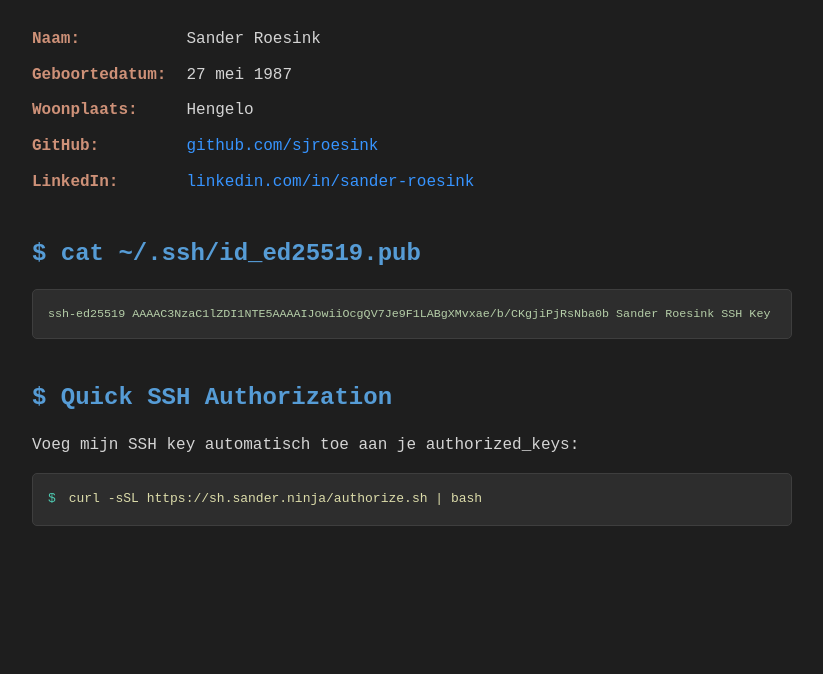
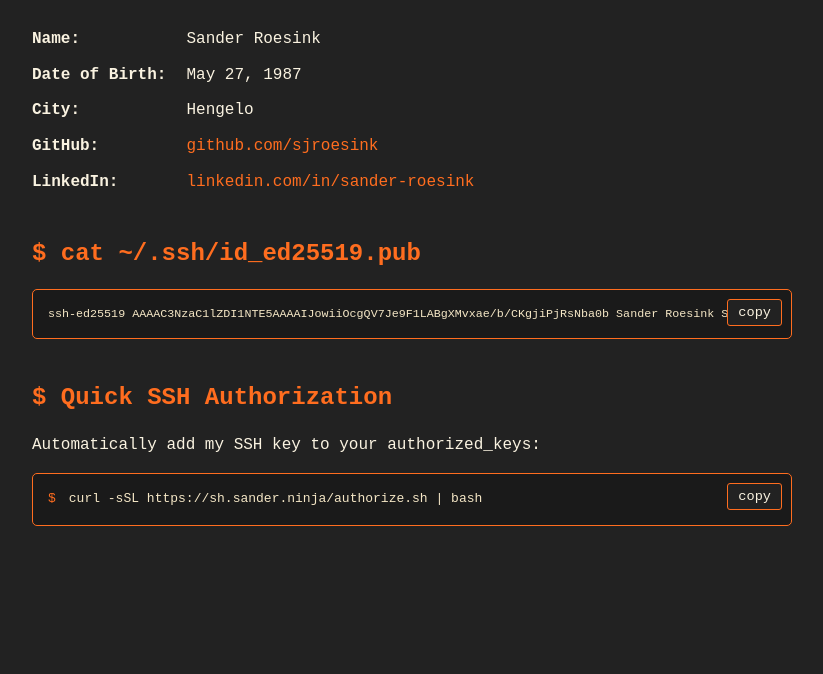
Before and after one commit to sjroesink/sjroesink.github.io, a plain HTML site: page index.html in a window 1280 px wide. Shown: the part 126-800 px from the top of the page, without its empty margins (228-1051 px from the left). Drawn offline with Linux system fonts and the light colour scheme.

Commit message:
Some optimizations

```diff
--- a/index.html
+++ b/index.html
@@ -1,8 +1,8 @@
-<!DOCTYPE html>
-<html lang="nl">
+<!doctype html>
+<html lang="en">
     <head>
-    <meta charset="UTF-8">
-    <meta name="viewport" content="width=device-width, initial-scale=1.0">
+        <meta charset="UTF-8" />
+        <meta name="viewport" content="width=device-width, initial-scale=1.0" />
         <title>Sander Roesink - Shell Resources</title>
         <style>
             * {
@@ -12,9 +12,9 @@
             }
 
             body {
-            font-family: 'Courier New', monospace;
-            background-color: #1e1e1e;
-            color: #d4d4d4;
+                font-family: "Courier New", monospace;
+                background-color: #222222;
+                color: #FAF3E1;
                 line-height: 1.6;
                 padding: 20px;
             }
@@ -26,14 +26,14 @@
             }
 
             h1 {
-            color: #4ec9b0;
-            border-bottom: 2px solid #4ec9b0;
+                color: #FF6D1F;
+                border-bottom: 2px solid #FF6D1F;
                 padding-bottom: 10px;
                 margin-bottom: 30px;
             }
 
             h2 {
-            color: #569cd6;
+                color: #FF6D1F;
                 margin-top: 30px;
                 margin-bottom: 15px;
             }
@@ -46,22 +46,23 @@
             }
 
             .label {
-            color: #ce9178;
+                color: #FAF3E1;
                 font-weight: bold;
             }
 
             a {
-            color: #3794ff;
+                color: #FF6D1F;
                 text-decoration: none;
             }
 
             a:hover {
                 text-decoration: underline;
+                color: #F5E7C6;
             }
 
             .code-block {
-            background-color: #2d2d2d;
-            border: 1px solid #3e3e3e;
+                background-color: #1a1a1a;
+                border: 1px solid #FF6D1F;
                 border-radius: 5px;
                 padding: 15px;
                 margin: 15px 0;
@@ -75,11 +76,11 @@
             }
 
             .command {
-            color: #dcdcaa;
+                color: #F5E7C6;
             }
 
             .ssh-key {
-            color: #b5cea8;
+                color: #F5E7C6;
                 font-size: 0.9em;
             }
 
@@ -88,8 +89,46 @@
             }
 
             .prompt {
-            color: #4ec9b0;
-            margin-right: 5px;
+                color: #FF6D1F;
+                margin-right: 1em;
+                user-select: none;
+            }
+
+            .code-block-wrapper {
+                position: relative;
+            }
+
+            .copy-btn {
+                position: absolute;
+                top: 10px;
+                right: 10px;
+                background-color: #222222;
+                color: #FAF3E1;
+                border: 1px solid #FF6D1F;
+                border-radius: 3px;
+                padding: 5px 10px;
+                font-family: "Courier New", monospace;
+                font-size: 0.85em;
+                cursor: pointer;
+                transition: all 0.2s ease;
+            }
+
+            .copy-btn:hover {
+                background-color: #FF6D1F;
+                border-color: #FF6D1F;
+                color: #222222;
+            }
+
+            .copy-btn:active {
+                background-color: #F5E7C6;
+                border-color: #F5E7C6;
+                color: #222222;
+            }
+
+            .copy-btn.copied {
+                background-color: #FF6D1F;
+                border-color: #FF6D1F;
+                color: #222222;
             }
         </style>
     </head>
@@ -99,37 +138,97 @@
 
             <div class="section">
                 <div class="info-grid">
-                <span class="label">Naam:</span>
+                    <span class="label">Name:</span>
                     <span>Sander Roesink</span>
 
-                <span class="label">Geboortedatum:</span>
-                <span>27 mei 1987</span>
+                    <span class="label">Date of Birth:</span>
+                    <span>May 27, 1987</span>
 
-                <span class="label">Woonplaats:</span>
+                    <span class="label">City:</span>
                     <span>Hengelo</span>
 
                     <span class="label">GitHub:</span>
-                <a href="https://github.com/sjroesink" target="_blank">github.com/sjroesink</a>
+                    <a href="https://github.com/sjroesink" target="_blank"
+                        >github.com/sjroesink</a
+                    >
 
                     <span class="label">LinkedIn:</span>
-                <a href="https://www.linkedin.com/in/sander-roesink-63791210a/" target="_blank">linkedin.com/in/sander-roesink</a>
+                    <a
+                        href="https://www.linkedin.com/in/sander-roesink-63791210a/"
+                        target="_blank"
+                        >linkedin.com/in/sander-roesink</a
+                    >
                 </div>
             </div>
 
             <h2>$ cat ~/.ssh/id_ed25519.pub</h2>
             <div class="section">
+                <div class="code-block-wrapper">
                     <div class="code-block">
-                <pre class="ssh-key">ssh-ed25519 AAAAC3NzaC1lZDI1NTE5AAAAIJowiiOcgQV7Je9F1LABgXMvxae/b/CKgjiPjRsNba0b Sander Roesink SSH Key</pre>
+                        <pre class="ssh-key">
+ssh-ed25519 AAAAC3NzaC1lZDI1NTE5AAAAIJowiiOcgQV7Je9F1LABgXMvxae/b/CKgjiPjRsNba0b Sander Roesink SSH Key</pre
+                        >
+                    </div>
+                    <button
+                        class="copy-btn"
+                        onclick="
+                            copyToClipboard(
+                                this,
+                                'ssh-ed25519 AAAAC3NzaC1lZDI1NTE5AAAAIJowiiOcgQV7Je9F1LABgXMvxae/b/CKgjiPjRsNba0b Sander Roesink SSH Key',
+                            )
+                        "
+                    >
+                        copy
+                    </button>
                 </div>
             </div>
 
             <h2>$ Quick SSH Authorization</h2>
             <div class="section">
-            <p style="margin-bottom: 15px;">Voeg mijn SSH key automatisch toe aan je authorized_keys:</p>
+                <p style="margin-bottom: 15px">
+                    Automatically add my SSH key to your authorized_keys:
+                </p>
+                <div class="code-block-wrapper">
                     <div class="code-block">
-                <pre><span class="prompt">$</span> <span class="command">curl -sSL https://sh.sander.ninja/authorize.sh | bash</span></pre>
+                        <pre><span class="prompt">$</span><span class="command">curl -sSL https://sh.sander.ninja/authorize.sh | bash</span></pre>
+                    </div>
+                    <button
+                        class="copy-btn"
+                        onclick="
+                            copyToClipboard(
+                                this,
+                                'curl -sSL https://sh.sander.ninja/authorize.sh | bash',
+                            )
+                        "
+                    >
+                        copy
+                    </button>
                 </div>
             </div>
         </div>
+
+        <script>
+            function copyToClipboard(button, text) {
+                navigator.clipboard
+                    .writeText(text)
+                    .then(function () {
+                        const originalText = button.textContent;
+                        button.textContent = "copied!";
+                        button.classList.add("copied");
+
+                        setTimeout(function () {
+                            button.textContent = originalText;
+                            button.classList.remove("copied");
+                        }, 2000);
+                    })
+                    .catch(function (err) {
+                        console.error("Failed to copy: ", err);
+                        button.textContent = "failed";
+                        setTimeout(function () {
+                            button.textContent = "copy";
+                        }, 2000);
+                    });
+            }
+        </script>
     </body>
 </html>
```
Lines whose indentation alone changed are shown as unchanged.
